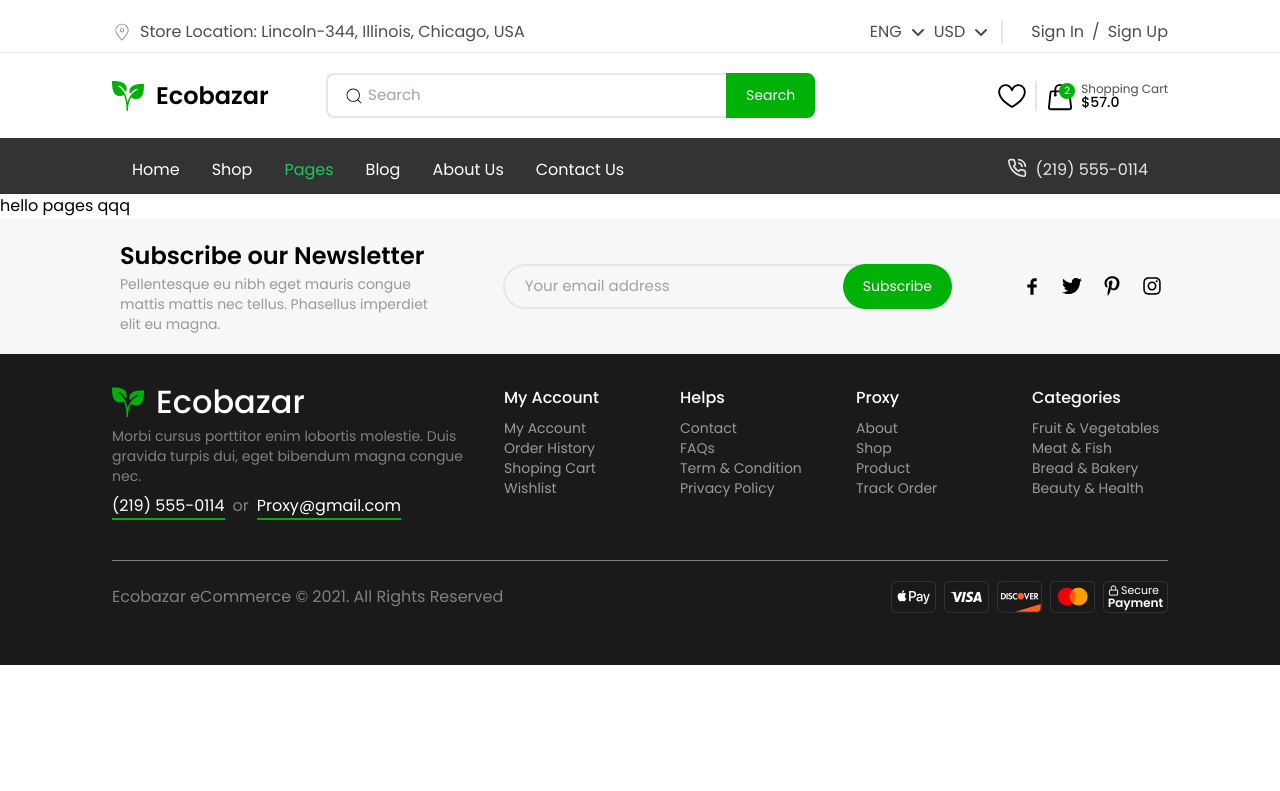
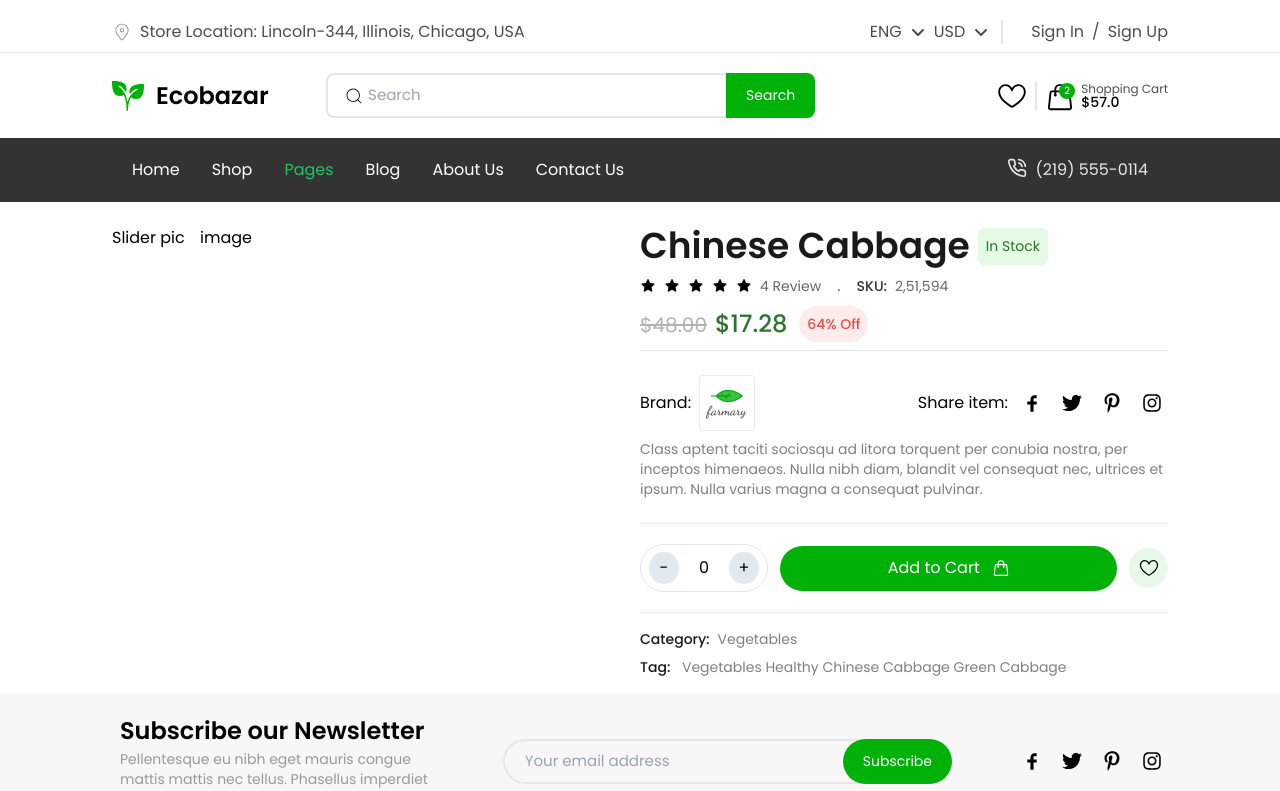
Before and after one commit to sthasimran/Ecobazar, a React (Vite) app: page /pages in a window 1280 px wide. Shown: the top 791 px of the page. Built offline with nearby package versions, Linux system fonts and the light colour scheme.

Commit message:
singelProduct page styling started

```diff
--- a/src/Pages/SingleProduct.jsx
+++ b/src/Pages/SingleProduct.jsx
@@ -1,21 +1,119 @@
-import React from 'react'
+import React from "react";
+import { AiFillStar } from "react-icons/ai";
+import { FaInstagram, FaPinterestP, FaTwitter } from "react-icons/fa";
+import { GoHeart } from "react-icons/go";
+import { HiOutlineShoppingBag } from "react-icons/hi2";
+import { TiSocialFacebook } from "react-icons/ti";
+import brand from "../assets/image/brand.png";
+import Counter from "../components/Counter";
 
 const SingleProduct = () => {
   return (
-    <section>
-        <div className='grid grid-cols-12'>
-            <div className=' col-span-1'>
-Slider pic
+    <section className=" md:mx-auto md:px-28 px-3 mt-6">
+      <div className="grid grid-cols-12">
+        <div className=" col-span-1">Slider pic</div>
+        <div className="col-span-5">image</div>
+        <div className="col-span-6">
+          <div className="border-b">
+            <div className="flex items-center gap-2 mb-2 ">
+              <h2 className="text-[#1A1A1A] text-4xl font-semibold">
+                Chinese Cabbage
+              </h2>
+              <span className="bg-[#79e67d33] text-[#2C742F] text-[14px] px-[8px] py-[8px] rounded-md top-[16px] left-[16px]">
+                In Stock
+              </span>
             </div>
-            <div className='col-span-5'>
-image
+            <div className="flex items-center gap-4 mb-2">
+              <div className="flex items-center gap-2">
+                <AiFillStar /><AiFillStar /><AiFillStar /><AiFillStar /><AiFillStar />
+                <span className="text-[#666666] text-sm font-normal">
+                  4 Review
+                </span>
+              </div>
+              <div className="text-[#666666] text- font-normal">.</div>
+              <div className="text-[#333333] text-sm font-medium">
+                <span className="mr-2">SKU:</span>
+                <span className="text-[#666666] text-sm font-normal">
+                  2,51,594
+                </span>
+              </div>
             </div>
+            <div className="flex items-center gap-3 mb-2">
+              <div>
+                <del className="text-[#B3B3B3] text-xl font-normal mr-2">
+                  $48.00
+                </del>
+                <span className="text-[#2C742F] text-2xl font-medium">
+                  $17.28
+                </span>
+              </div>
+              <div className="text-[#EA4B48] bg-[#ee4a481a] p-2 text-sm font-medium rounded-full">
+                64% Off
+              </div>
+            </div>
+          </div>
+          <div className="border-b">
+            <div className="my-6">
+              <div className="flex items-center justify-between ">
+                <div className="flex items-center gap-2">
+                  <span>Brand:</span>
+                  <img src={brand} alt="" className="w-[56px] h-[56px]" />
+                </div>
+                <div>
+                  <div className="flex gap-2 items-center  ">
+                    <p>Share item:</p>
+                    <div className=" hover:bg-primary h-8 w-8 flex justify-center items-center rounded-full hover:text-white ">
+                      <TiSocialFacebook size={25} />
+                    </div>
+                    <div className=" hover:bg-primary h-8 w-8 flex justify-center items-center rounded-full hover:text-white ">
+                      <FaTwitter size={20} />
+                    </div>
+
+                    <div className=" hover:bg-primary h-8 w-8 flex justify-center items-center rounded-full hover:text-white ">
+                      <FaPinterestP size={20} />
+                    </div>
+                    <div className=" hover:bg-primary h-8 w-8 flex justify-center items-center rounded-full hover:text-white ">
+                      <FaInstagram size={20} />
+                    </div>
+                  </div>
+                </div>
+              </div>
+              <p className="text-[#808080] text-sm font-normal mt-2 text-left">
+                Class aptent taciti sociosqu ad litora torquent per conubia
+                nostra, per inceptos himenaeos. Nulla nibh diam, blandit vel
+                consequat nec, ultrices et ipsum. Nulla varius magna a consequat
+                pulvinar.
+              </p>
+            </div>
+          </div>
+          <div className="border-b">
+            <div className="flex items-center justify-between gap-3 my-5">
+              <Counter />
+              <div className="bg-[#00B207] rounded-full h-[45px] w-[350px] text-white flex items-center justify-center gap-3">
+                <p>Add to Cart</p>
+                <div>
+                  <HiOutlineShoppingBag size={18} />
+                </div>
+              </div>
+              <div className="w-10 h-10 rounded-full flex items-center justify-center  bg-[#20B5261A] hover:bg-primary text-[#2C742F]">
+                <GoHeart className="" color="black" size={20} />
+              </div>
+            </div>
+          </div>
+
+          <div className="flex flex-col gap-2 my-4">
+            <div className="text-[#1A1A1A] text-sm font-medium ">
+              Category:
+              <span className="font-normal text-[#808080] ml-2">Vegetables</span>
+            </div>
+            <div className="text-[#1A1A1A] text-sm font-medium">
+              Tag: <span className="font-normal text-[#808080] ml-2">Vegetables Healthy Chinese Cabbage Green Cabbage</span>
+            </div>
+          </div>
         </div>
-        <div className='col-span-6'>
-Description
-        </div>
+      </div>
     </section>
-  )
-}
+  );
+};
 
-export default SingleProduct
+export default SingleProduct;
--- a/src/Routes/Router.jsx
+++ b/src/Routes/Router.jsx
@@ -1,10 +1,10 @@
 import { createBrowserRouter } from "react-router-dom";
-import Pages from "../../Pages";
 import App from "../App";
 import Home from "../Home";
 import Cart from "../Pages/Cart/Cart";
 import SignIn from "../Pages/SignIn";
 import SignUp from "../Pages/SignUp";
+import SingleProduct from "../Pages/SingleProduct";
 import Shop from "../Shops/Shop";
 
 const Move = createBrowserRouter([
@@ -22,7 +22,7 @@ const Move = createBrowserRouter([
       },
       {
         path: "/pages",
-        element: <Pages />,
+        element: <SingleProduct />,
       },
       {
         path: "/signin",
--- a/src/components/Navbar/Navbar.jsx
+++ b/src/components/Navbar/Navbar.jsx
@@ -120,7 +120,7 @@ function Navbar() {
           </div>
         </div>
 
-        <div className="flex justify-between text-center mt-5 md:mx-auto md:px-28 px-3 bg-[#333333]  h-14">
+        <div className="flex justify-between text-center mt-5 md:mx-auto md:px-28  bg-[#333333]  ">
           <div>
             <ul className="text-grey md:flex space-x-8 m-5">
               {navItems.map((value, index) => (
```
Also changed, not shown: src/Navbar.jsx (added), src/assets/image/brand.png (added).
